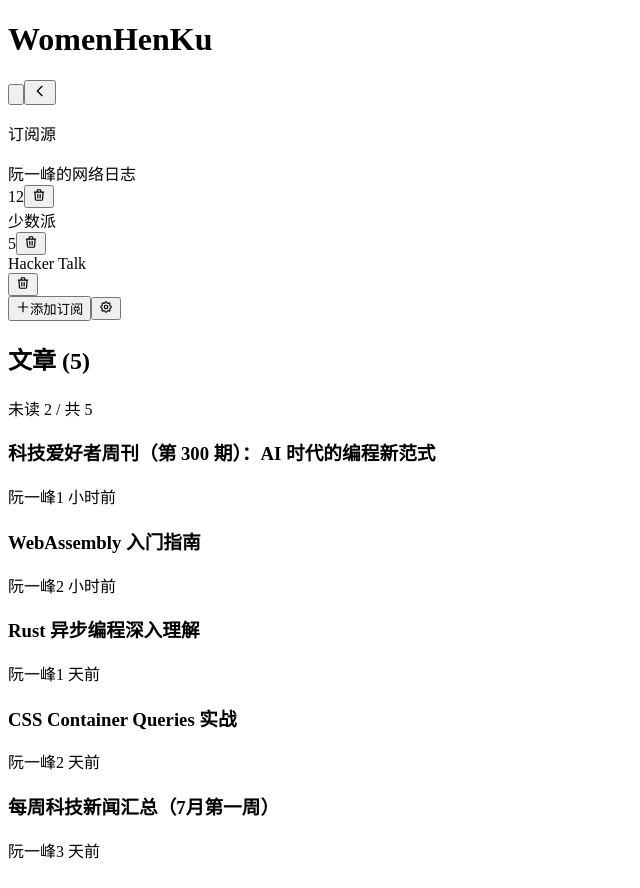
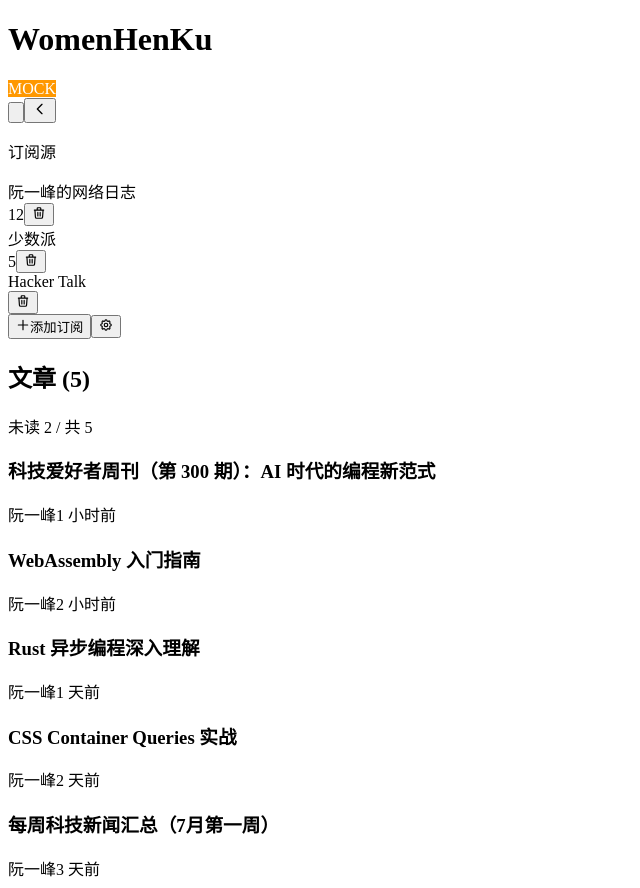
Before and after one commit to wkr-echo/womenhenku, a React (Vite) app in the folder src-ui/: page / in a window 1280 px wide. Shown: the whole page, without its empty margins (0-640 px from the left). Built offline with nearby package versions, Linux system fonts and the light colour scheme; the HTML template or start-up script is replaced by a standard one.

Commit message:
debug: add Tauri/MOCK indicator in sidebar title

```diff
--- a/src-ui/src/components/SidebarView.tsx
+++ b/src-ui/src/components/SidebarView.tsx
@@ -3,6 +3,7 @@ import { useApp } from "@/contexts/AppContext";
 import { Button, Input, Modal } from "@/components/ui";
 import { cn, t } from "@/lib/utils";
 import type { FeedSummary } from "@/lib/types";
+import { isTauri } from "@/api/feed";
 
 export function SidebarView() {
   const {
@@ -66,6 +67,7 @@ export function SidebarView() {
       {/* Header */}
       <div className="flex items-center justify-between px-4 py-3 border-b border-[var(--border-color)]">
         <h1 className="font-semibold text-sm text-[var(--text-primary)]">WomenHenKu</h1>
+        <span className="text-[9px] px-1 rounded ml-1" style={{background: isTauri() ? "#4caf50" : "#ff9800", color:"#fff"}}>{isTauri() ? "TAURI" : "MOCK"}</span>
         <div className="flex items-center gap-1">
           <button
             onClick={handleRefreshAll}
```
